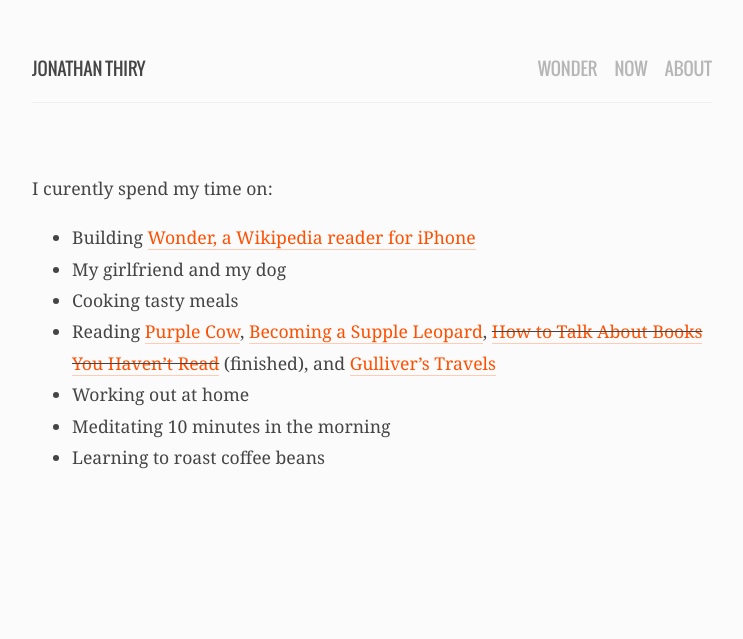
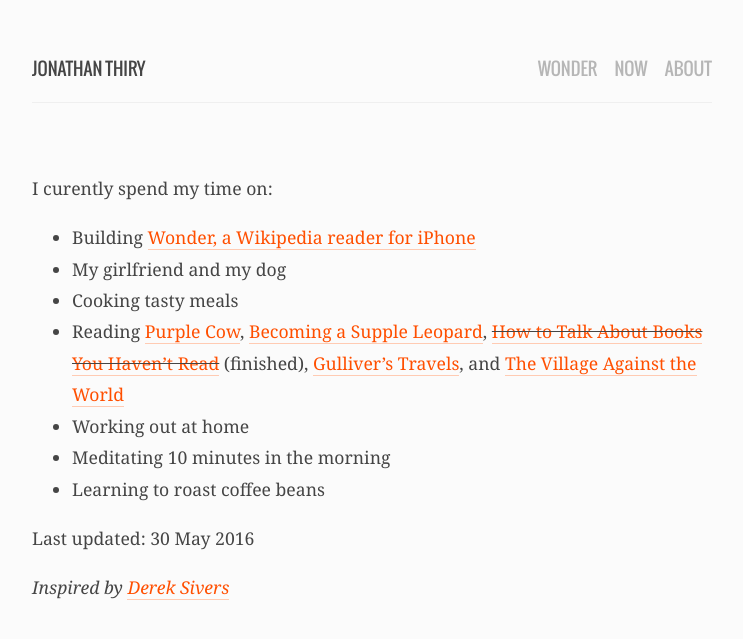
Before and after one commit to jonathanthiry/jonathanthiry.github.com, a Jekyll site: the page built from now.md, in a window 1280 px wide. Shown: the top 639 px of the page, without its empty margins (268-1011 px from the left). Built offline with Jekyll 4.4.1, drawn with Linux system fonts in a browser that asks for light colours.

Commit message:
Update now page

```diff
--- a/now.md
+++ b/now.md
@@ -1,6 +1,7 @@
 ---
 layout: page
 permalink: /now
+date: 2016-05-30
 ---
 
 I curently spend my time on:
@@ -8,7 +9,11 @@
 - Building [Wonder, a Wikipedia reader for iPhone](/wonder)
 - My girlfriend and my dog
 - Cooking tasty meals
-- Reading [Purple Cow](http://www.amazon.com/dp/1591843170?tag=jonathanthiry-20), [Becoming a Supple Leopard](http://www.amazon.com/dp/1628600837?tag=jonathanthiry-20), ~~[How to Talk About Books You Haven't Read](http://www.amazon.com/Talk-About-Books-Havent-Read/dp/1596915439?tag=jonathanthiry-20)~~ (finished), and [Gulliver's Travels](http://www.amazon.com/Gullivers-Travels-Dover-Thrift-Editions/dp/0486292738?tag=jonathanthiry-20)
+- Reading [Purple Cow](http://www.amazon.com/dp/1591843170?tag=jonathanthiry-20), [Becoming a Supple Leopard](http://www.amazon.com/dp/1628600837?tag=jonathanthiry-20), ~~[How to Talk About Books You Haven't Read](http://www.amazon.com/Talk-About-Books-Havent-Read/dp/1596915439?tag=jonathanthiry-20)~~ (finished), [Gulliver's Travels](http://www.amazon.com/Gullivers-Travels-Dover-Thrift-Editions/dp/0486292738?tag=jonathanthiry-20), and [The Village Against the World ](http://www.amazon.com/Village-Against-World-Dan-Hancox/dp/1781682984?tag=jonathanthiry-20)
 - Working out at home
 - Meditating 10 minutes in the morning
 - Learning to roast coffee beans
+
+Last updated: {{ page.date | date_to_long_string }}
+
+*Inspired by [Derek Sivers](https://sivers.org/nowff)*
```
